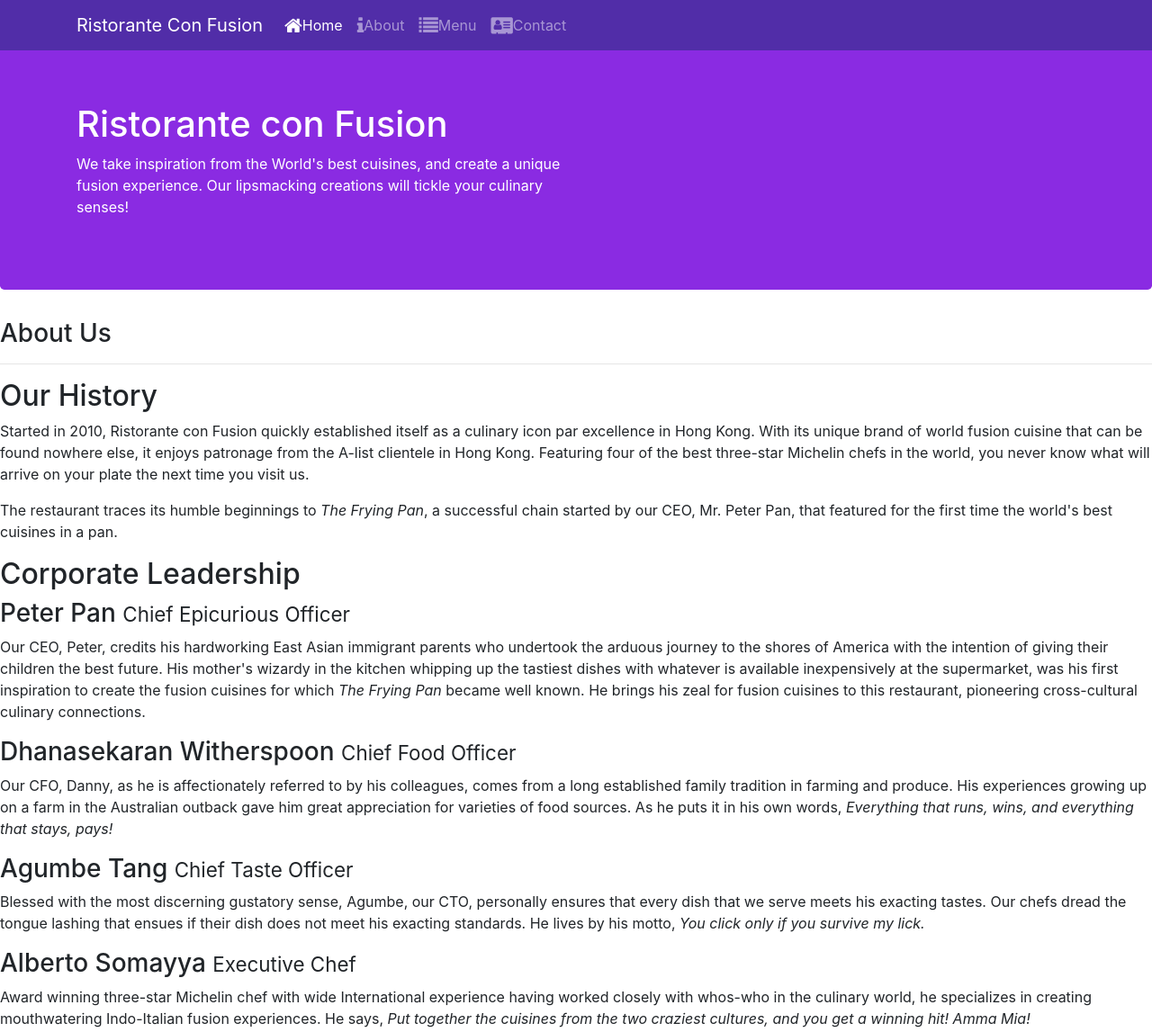
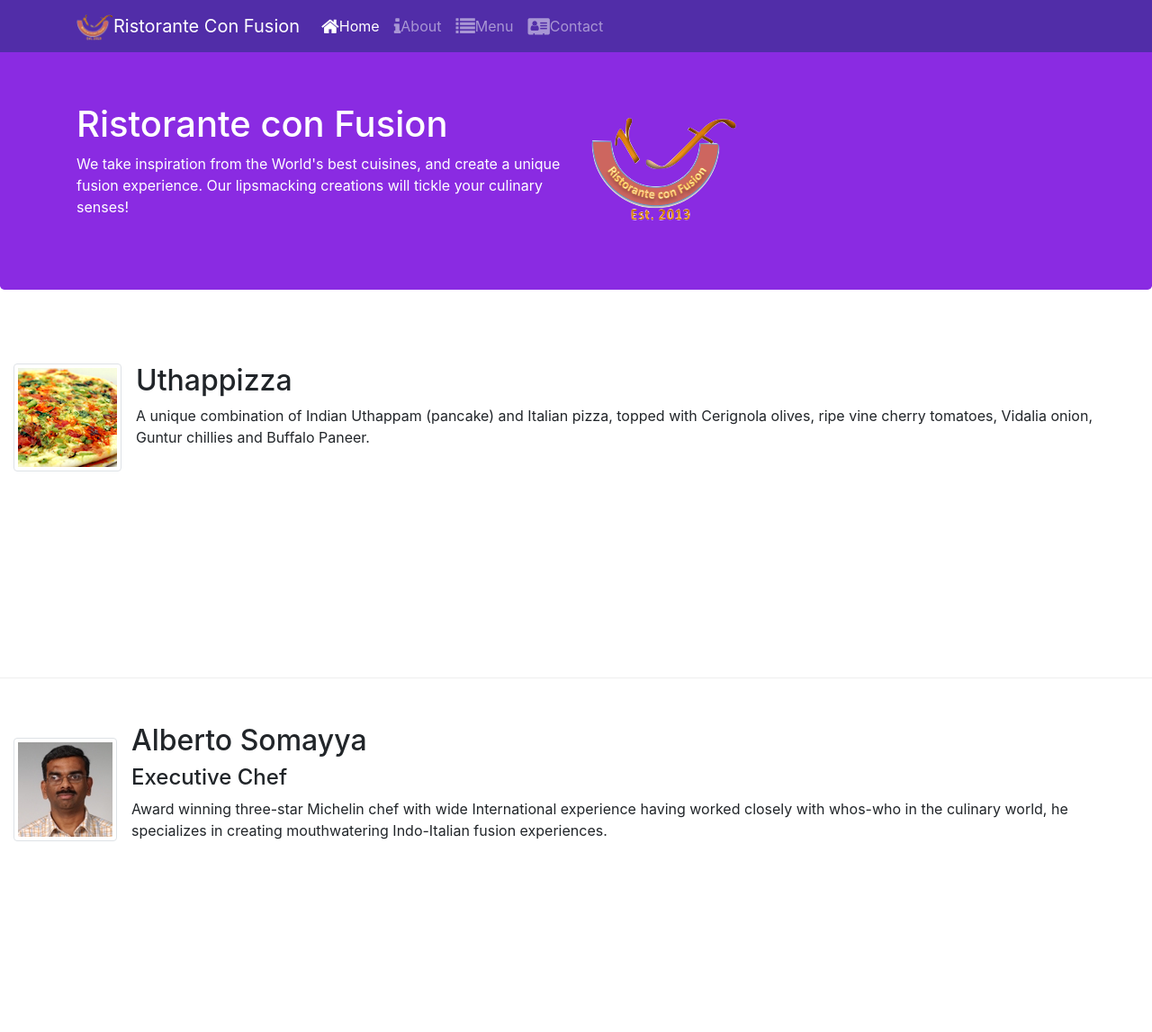
Before and after one commit to SGabriel10/assigment1, a website: page index.html in a window 1280 px wide. Shown: the top 1147 px of the page at 90% size. Drawn offline with nearby package versions, Linux system fonts and the light colour scheme.

Commit message:
card images and media, fix some pages to continue the course

```diff
--- a/index.html
+++ b/index.html
@@ -19,6 +19,7 @@
     <nav class="navbar navbar-dark navbar-expand-sm fixed-top">
 
         <div class="container">
+            <a class="navbar-brand mr-auto" href="#"><img src="img/logo.png" height="30" width="41"></a>
             <a class="navbar-brand" href="#">Ristorante Con Fusion</a>
             <button class="navbar-toggler" type="button" data-toggle="collapse" data-target="#Navbar">
                 <span class="navbar-toggler-icon"></span>
@@ -41,47 +42,45 @@
                     <h1>Ristorante con Fusion</h1>
                     <p>We take inspiration from the World's best cuisines, and create a unique fusion experience. Our lipsmacking creations will tickle your culinary senses!</p>
                 </div>
-                <div class="col-12 col-sm">
+                <div class="col-12 col-sm align-self-center">
+                    <img src="img/logo.png" class="img-fluid"/>
                 </div>
             </div>
         </div>
     </header>
 
-    <div>
-        <div>
-            <div>
-               <h3>About Us</h3>
-               <hr>
+    <div class="row row-content">
+        <div class="col-sm">
+            <div class="media">
+                <img class="d-flex mr-3 img-thumbnail align-self-center"
+                        src="img/uthappizza.png" alt="Uthappizza">
+                <div class="media-body">
+                    <h2 class="mt-0">Uthappizza</h2>
+                    <p class="d-none d-sm-block">A unique combination of Indian Uthappam (pancake) and
+                        Italian pizza, topped with Cerignola olives, ripe vine
+                        cherry tomatoes, Vidalia onion, Guntur chillies and
+                        Buffalo Paneer.</p>
+                </div>
             </div>
         </div>
-
-        <div>
-            <div>
-                <h2>Our History</h2>
-                <p>Started in 2010, Ristorante con Fusion quickly established itself as a culinary icon par excellence in Hong Kong. With its unique brand of world fusion cuisine that can be found nowhere else, it enjoys patronage from the A-list clientele in Hong Kong.  Featuring four of the best three-star Michelin chefs in the world, you never know what will arrive on your plate the next time you visit us.</p>
-                <p>The restaurant traces its humble beginnings to <em>The Frying Pan</em>, a successful chain started by our CEO, Mr. Peter Pan, that featured for the first time the world's best cuisines in a pan.</p>
-            </div>
-            <div>
+    </div>
+    <div class="row row-content">
+        <div class="col-sm">
+            <div class="media">
+                <img class="d-flex mr-3 img-thumbnail align-self-center"
+                        src="img/alberto.png" alt="Alberto Somayya">
+                <div class="media-body">
+                    <h2 class="mt-0">Alberto Somayya</h2>
+                    <h4>Executive Chef</h4>
+                    <p class="d-none d-sm-block">Award winning three-star Michelin chef with wide
+                        International experience having worked closely with
+                        whos-who in the culinary world, he specializes in
+                        creating mouthwatering Indo-Italian fusion experiences.
+                        </p>
+                </div>
             </div>
         </div>
-
-
-        <div>
-            <div >
-                <h2>Corporate Leadership</h2>
-                <h3>Peter Pan <small>Chief Epicurious Officer</small></h3>
-                <p>Our CEO, Peter, credits his hardworking East Asian immigrant parents who undertook the arduous journey to the shores of America with the intention of giving their children the best future. His mother's wizardy in the kitchen whipping up the tastiest dishes with whatever is available inexpensively at the supermarket, was his first inspiration to create the fusion cuisines for which <em>The Frying Pan</em> became well known. He brings his zeal for fusion cuisines to this restaurant, pioneering cross-cultural culinary connections.</p>
-                <h3>Dhanasekaran Witherspoon <small>Chief Food Officer</small></h3>
-                <p>Our CFO, Danny, as he is affectionately referred to by his colleagues, comes from a long established family tradition in farming and produce. His experiences growing up on a farm in the Australian outback gave him great appreciation for varieties of food sources. As he puts it in his own words, <em>Everything that runs, wins, and everything that stays, pays!</em></p>
-                <h3>Agumbe Tang <small>Chief Taste Officer</small></h3>
-                <p>Blessed with the most discerning gustatory sense, Agumbe, our CTO, personally ensures that every dish that we serve meets his exacting tastes. Our chefs dread the tongue lashing that ensues if their dish does not meet his exacting standards. He lives by his motto, <em>You click only if you survive my lick.</em></p>
-                <h3>Alberto Somayya <small>Executive Chef</small></h3>
-                <p>Award winning three-star Michelin chef with wide International experience having worked closely with whos-who in the culinary world, he specializes in creating mouthwatering Indo-Italian fusion experiences. He says, <em>Put together the cuisines from the two craziest cultures, and you get a winning hit! Amma Mia!</em></p>
-            </div>
-       </div>
-
     </div>
-
     <footer class="footer">
         <div class="container">
             <div class="row">
```
Also changed, not shown: aboutus.html (+3 -1 lines), img/alberto.png (added), img/buffet.png (added), img/logo.png (added), img/uthappizza.png (added).
